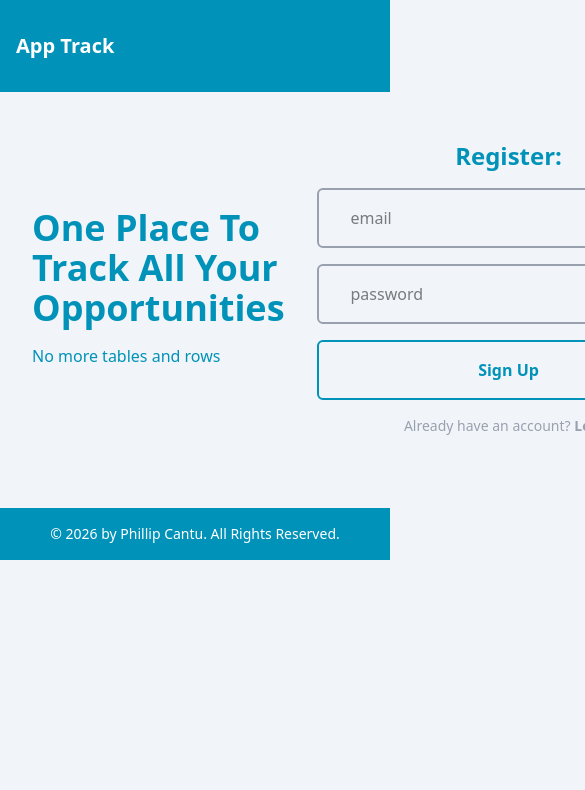
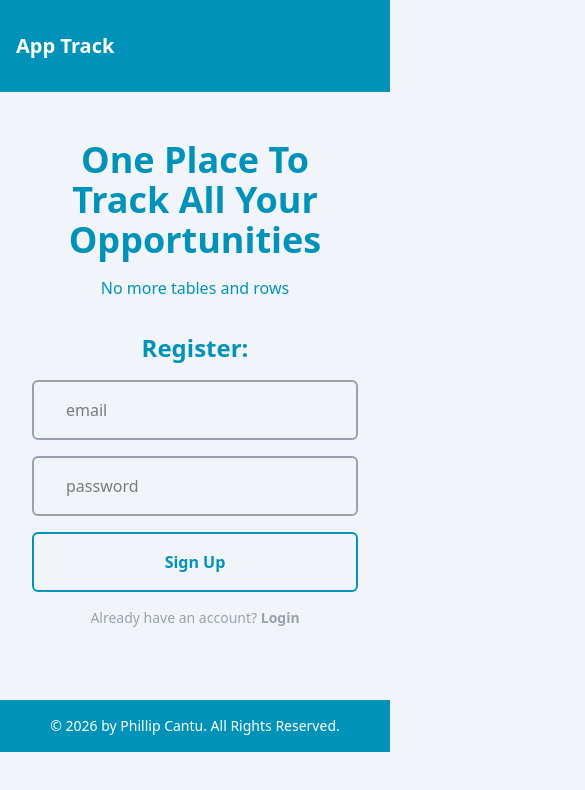
Before and after one commit to hereisphil/app-track, a React (Vite) app in the folder client/: page / in a window 390 px wide. Shown: the top 790 px of the page, 585 px wide, since content can reach past the window. Built offline with nearby package versions, Linux system fonts and the light colour scheme; no server answers.

Commit message:
Added simple mobile responsiveness to home and forms. Added text explaining search isn't functional

```diff
--- a/client/src/components/ui/Hero.tsx
+++ b/client/src/components/ui/Hero.tsx
@@ -1,6 +1,6 @@
 const Hero = () => {
     return (
-        <section className="text-cyan-600 flex flex-col justify-center gap-4 max-w-lg">
+        <section className="text-cyan-600 flex flex-col justify-center gap-4 max-w-lg text-center md:text-left">
             <h2 className="text-4xl font-bold">
                 One Place To Track All Your Opportunities
             </h2>
--- a/client/src/components/ui/LoginForm.tsx
+++ b/client/src/components/ui/LoginForm.tsx
@@ -32,7 +32,7 @@ const LoginForm = ({ showSignup }: { showSignup: () => void }) => {
         }
     }
     return (
-        <form className="flex flex-col gap-4 min-w-sm" onSubmit={handleSubmit}>
+        <form className="flex flex-col gap-4 md:min-w-sm" onSubmit={handleSubmit}>
             <h2 className="text-2xl font-bold text-cyan-600 text-center">
                 Login:{" "}
             </h2>
--- a/client/src/components/ui/SignUpForm.tsx
+++ b/client/src/components/ui/SignUpForm.tsx
@@ -29,7 +29,7 @@ const SignUpForm = ({ showLogin }: { showLogin: () => void }) => {
         }
     }
     return (
-        <form className="flex flex-col gap-4 min-w-sm" onSubmit={handleSubmit}>
+        <form className="flex flex-col gap-4 md:min-w-sm" onSubmit={handleSubmit}>
             <h2 className="text-2xl font-bold text-cyan-600 text-center">
                 Register:{" "}
             </h2>
--- a/client/src/pages/Dashboard.tsx
+++ b/client/src/pages/Dashboard.tsx
@@ -41,6 +41,7 @@ const Dashboard = () => {
     return (
         <main className="px-4">
             <div className="flex justify-center gap-4">
+                <div>
                 <input
                     type="text"
                     name="search"
@@ -48,6 +49,8 @@ const Dashboard = () => {
                     placeholder="Search opportunities..."
                     className="border-2 border-gray-400 px-4 py-2 rounded-md"
                 />
+                <p className="text-sm text-gray-400"><em>Search isn't functional... YET!</em></p>
+                </div>
                 {user && <AddOpportunity user={user} />}
             </div>
             <div className="grid grid-cols-4 gap-4 my-8">
--- a/client/src/pages/Home.tsx
+++ b/client/src/pages/Home.tsx
@@ -21,7 +21,7 @@ function Home() {
 
     return (
         <main className="max-w-6xl mx-auto p-8">
-            <div className="flex justify-between gap-8">
+            <div className="flex flex-col md:flex-row justify-between gap-8">
                 <Hero />
                 {isLogin ? (
                     <LoginForm showSignup={() => setIsLogin(false)} />
```
